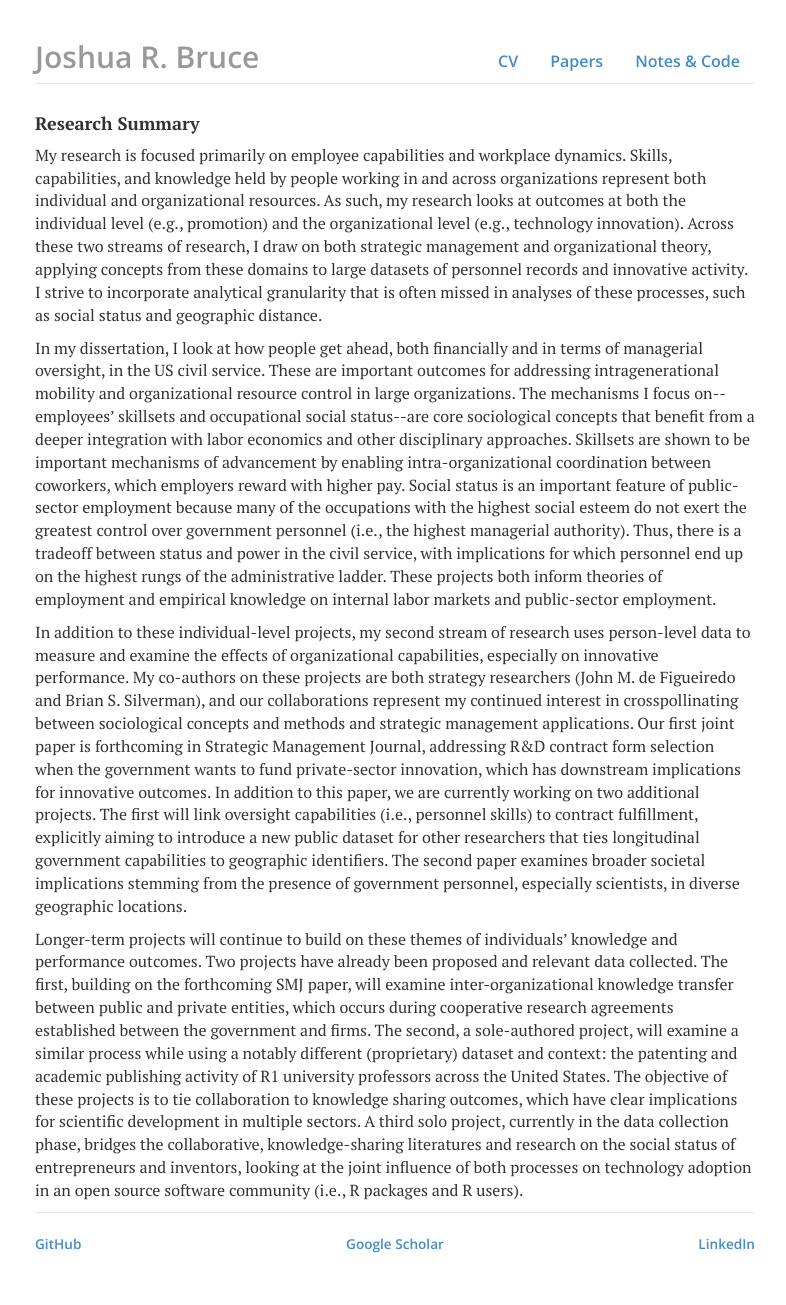
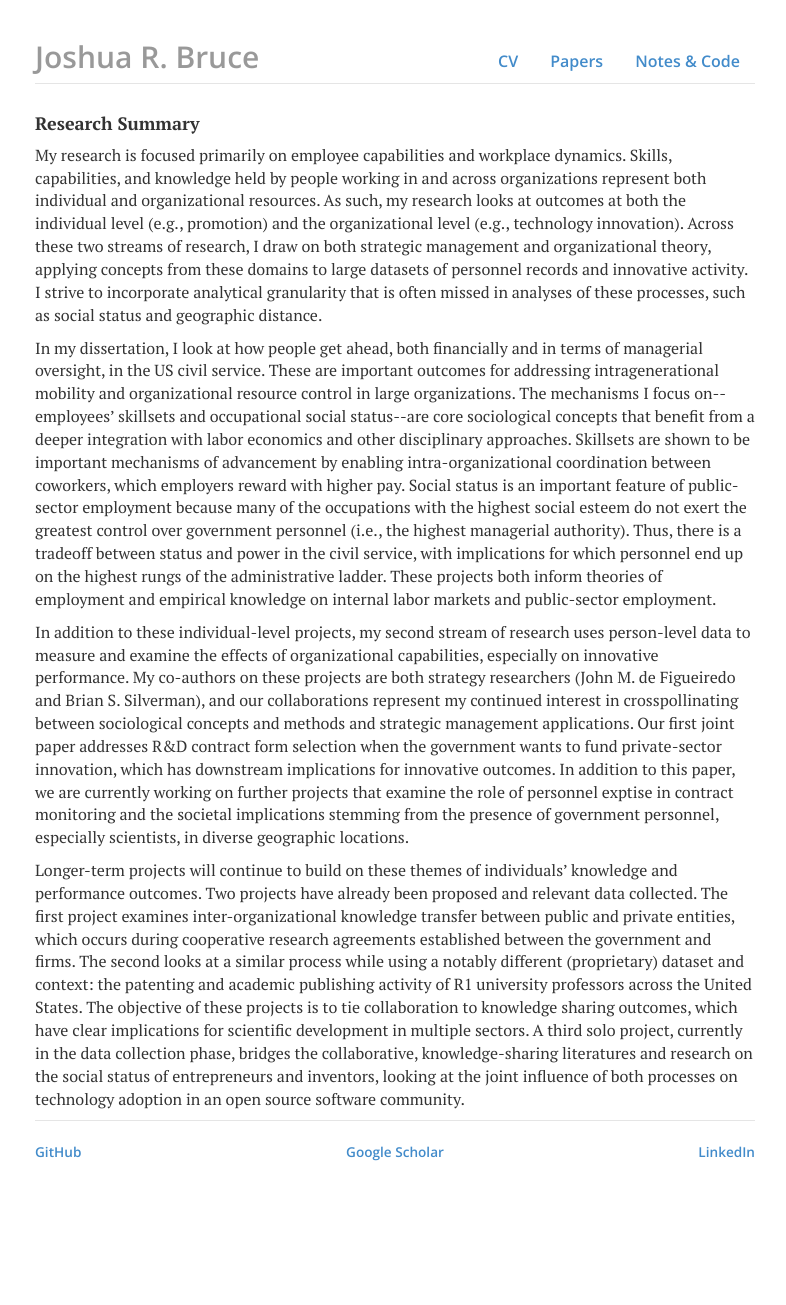
Before and after one commit to joshuarbruce/joshuarbruce.github.io, a Jekyll site: the page built from research/index.html, in a window 1280 px wide. Shown: the whole page, without its empty margins (245-1031 px from the left). Built offline with Jekyll 4.4.1, drawn with Linux system fonts in a browser that asks for light colours; nearby versions of some CDN libraries; after the commit the page ends 1213 px from its top, so only the background shows below that.

Commit message:
Update index.html

```diff
--- a/research/index.html
+++ b/research/index.html
@@ -9,7 +9,7 @@ description: Josh's research focus
 
 <p>In my dissertation, I look at how people get ahead, both financially and in terms of managerial oversight, in the US civil service. These are important outcomes for addressing intragenerational mobility and organizational resource control in large organizations. The mechanisms I focus on--employees’ skillsets and occupational social status--are core sociological concepts that benefit from a deeper integration with labor economics and other disciplinary approaches. Skillsets are shown to be important mechanisms of advancement by enabling intra-organizational coordination between coworkers, which employers reward with higher pay. Social status is an important feature of public-sector employment because many of the occupations with the highest social esteem do not exert the greatest control over government personnel (i.e., the highest managerial authority). Thus, there is a tradeoff between status and power in the civil service, with implications for which personnel end up on the highest rungs of the administrative ladder. These projects both inform theories of employment and empirical knowledge on internal labor markets and public-sector employment.</p>
 
-<p>In addition to these individual-level projects, my second stream of research uses person-level data to measure and examine the effects of organizational capabilities, especially on innovative performance. My co-authors on these projects are both strategy researchers (John M. de Figueiredo and Brian S. Silverman), and our collaborations represent my continued interest in crosspollinating between sociological concepts and methods and strategic management applications. Our first joint paper is forthcoming in Strategic Management Journal, addressing R&D contract form selection when the government wants to fund private-sector innovation, which has downstream implications for innovative outcomes. In addition to this paper, we are currently working on two additional projects. The first will link oversight capabilities (i.e., personnel skills) to contract fulfillment, explicitly aiming to introduce a new public dataset for other researchers that ties longitudinal government capabilities to geographic identifiers. The second paper examines broader societal implications stemming from the presence of government personnel, especially scientists, in diverse geographic locations.</p>
+<p>In addition to these individual-level projects, my second stream of research uses person-level data to measure and examine the effects of organizational capabilities, especially on innovative performance. My co-authors on these projects are both strategy researchers (John M. de Figueiredo and Brian S. Silverman), and our collaborations represent my continued interest in crosspollinating between sociological concepts and methods and strategic management applications. Our first joint paper addresses R&D contract form selection when the government wants to fund private-sector innovation, which has downstream implications for innovative outcomes. In addition to this paper, we are currently working on further projects that examine the role of personnel exptise in contract monitoring and the societal implications stemming from the presence of government personnel, especially scientists, in diverse geographic locations.</p>
 
-<p>Longer-term projects will continue to build on these themes of individuals’ knowledge and performance outcomes. Two projects have already been proposed and relevant data collected. The first, building on the forthcoming SMJ paper, will examine inter-organizational knowledge transfer between public and private entities, which occurs during cooperative research agreements established between the government and firms. The second, a sole-authored project, will examine a similar process while using a notably different (proprietary) dataset and context: the patenting and academic publishing activity of R1 university professors across the United States. The objective of these projects is to tie collaboration to knowledge sharing outcomes, which have clear implications for scientific development in multiple sectors. A third solo project, currently in the data collection phase, bridges the collaborative, knowledge-sharing literatures and research on the social status of entrepreneurs and inventors, looking at the joint influence of both processes on technology adoption in an open source software community (i.e., R packages and R users).</p>
+<p>Longer-term projects will continue to build on these themes of individuals’ knowledge and performance outcomes. Two projects have already been proposed and relevant data collected. The first project examines inter-organizational knowledge transfer between public and private entities, which occurs during cooperative research agreements established between the government and firms. The second looks at a similar process while using a notably different (proprietary) dataset and context: the patenting and academic publishing activity of R1 university professors across the United States. The objective of these projects is to tie collaboration to knowledge sharing outcomes, which have clear implications for scientific development in multiple sectors. A third solo project, currently in the data collection phase, bridges the collaborative, knowledge-sharing literatures and research on the social status of entrepreneurs and inventors, looking at the joint influence of both processes on technology adoption in an open source software community.</p>
 </div>
```
